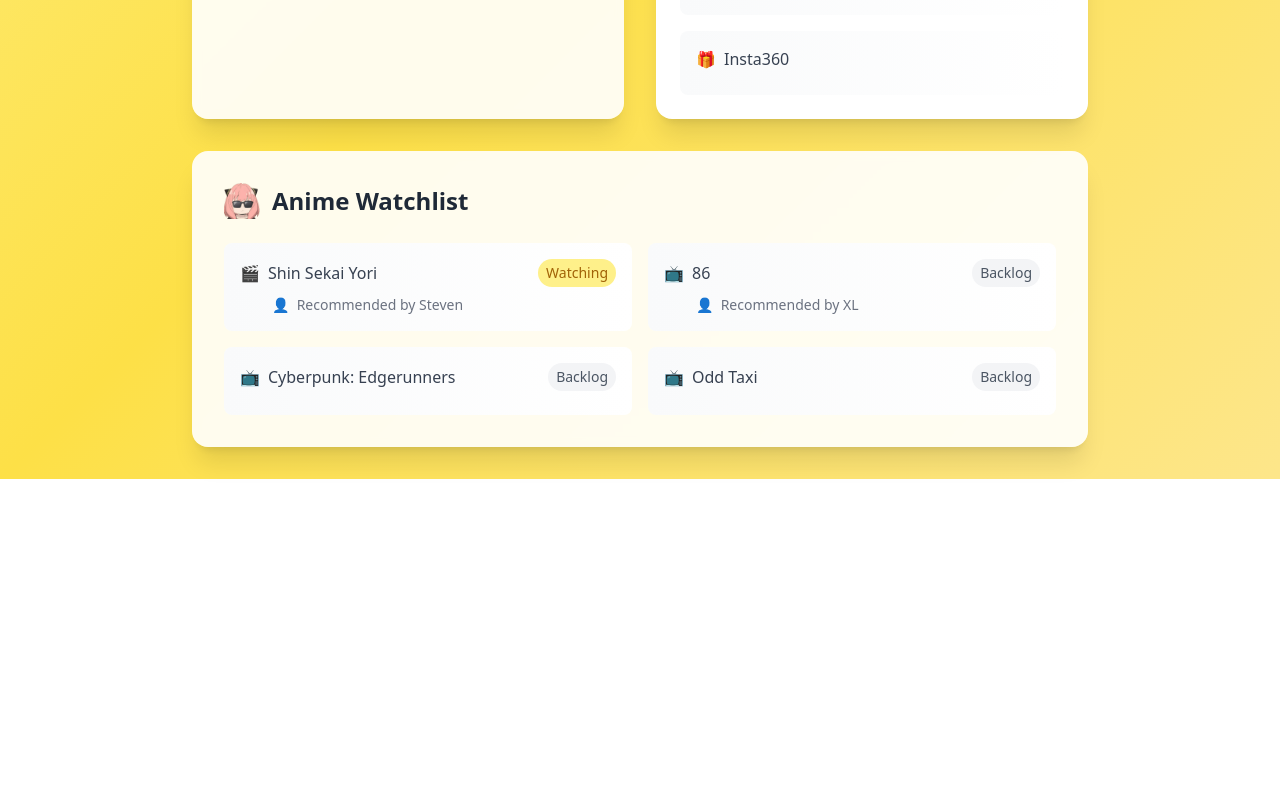
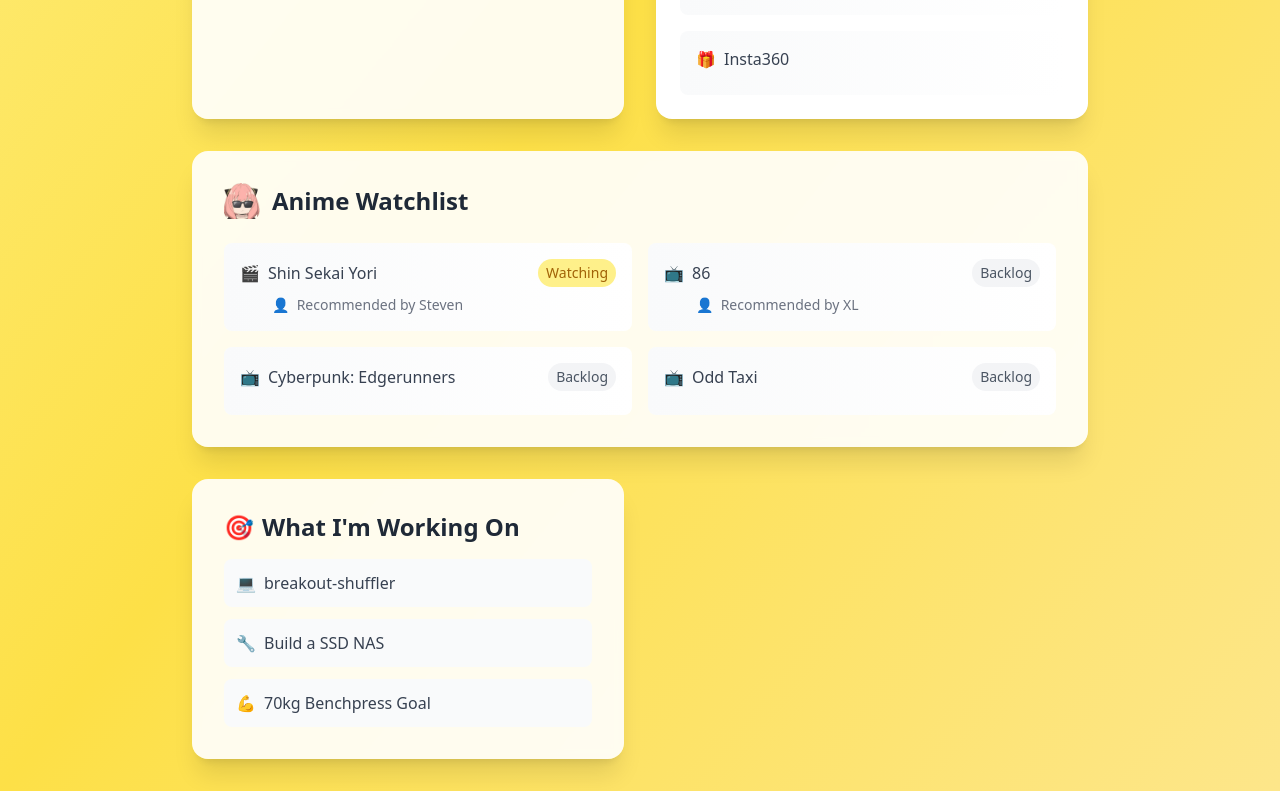
Before and after one commit to xuatz/aboutme, a SvelteKit app: page / in a window 1280 px wide. Shown: the part 805-1596 px from the top of the page. Before the commit the page ends 1284 px from the top, so only its background shows below. Built offline with nearby package versions, Linux system fonts and the light colour scheme.

Commit message:
feat: add what im working on section

```diff
--- /dev/null
+++ b/src/lib/components/ProjectList.svelte
@@ -0,0 +1,47 @@
+<script>
+  const projects = [
+    {
+      name: "breakout-shuffler",
+      type: "software",
+      url: "https://github.com/xuatz/breakout-shuffler",
+    },
+    {
+      name: "Build a SSD NAS",
+      type: "hardware",
+    },
+    {
+      name: "70kg Benchpress Goal",
+      type: "fitness",
+    }
+  ];
+</script>
+
+<div class="bg-white/90 backdrop-blur-sm rounded-2xl shadow-xl p-8 transform hover:scale-[1.02] transition-all duration-300 hover:shadow-2xl">
+  <h2 class="flex items-center mb-4 text-2xl font-bold text-gray-800">
+    <span class="mr-2 text-2xl">🎯</span> What I'm Working On
+  </h2>
+  <ul class="space-y-3">
+    {#each projects as project}
+      <li class="flex items-center p-3 transition-colors duration-200 rounded-lg bg-gray-50 hover:bg-yellow-50">
+        <span class="flex-shrink-0 mr-2 text-yellow-500">
+          {#if project.type === 'software'}
+            💻
+          {:else if project.type === 'hardware'}
+            🔧
+          {:else if project.type === 'fitness'}
+            💪
+          {/if}
+        </span>
+        {#if project.url}
+          <a href={project.url} class="text-gray-700 truncate transition-colors duration-200 hover:text-yellow-600">
+            {project.name}
+          </a>
+        {:else}
+          <span class="text-gray-700">
+            {project.name}
+          </span>
+        {/if}
+      </li>
+    {/each}
+  </ul>
+</div>
--- a/src/lib/components/RepoList.svelte
+++ b/src/lib/components/RepoList.svelte
@@ -3,14 +3,14 @@
 </script>
 
 <div class="bg-white/90 backdrop-blur-sm rounded-2xl shadow-xl p-8 transform hover:scale-[1.02] transition-all duration-300 hover:shadow-2xl">
-  <h2 class="text-2xl font-bold mb-4 text-gray-800 flex items-center">
-    <span class="text-2xl mr-2">⭐</span> Repositories that I'm Interested in~
+  <h2 class="flex items-center mb-4 text-2xl font-bold text-gray-800">
+    <span class="mr-2 text-2xl">⭐</span> Repositories that I'm Interested in~
   </h2>
   <ul class="space-y-3">
     {#each repos as repo}
-      <li class="flex items-center p-3 bg-gray-50 rounded-lg hover:bg-yellow-50 transition-colors duration-200">
-        <span class="text-yellow-500 mr-2">📚</span>
-        <a href={repo} class="text-gray-700 hover:text-yellow-600 transition-colors duration-200">{repo}</a>
+      <li class="flex items-center p-3 transition-colors duration-200 rounded-lg bg-gray-50 hover:bg-yellow-50">
+        <span class="flex-shrink-0 mr-2 text-yellow-500">📦</span>
+        <a href={repo} class="text-gray-700 truncate transition-colors duration-200 hover:text-yellow-600">{repo}</a>
       </li>
     {/each}
   </ul>
--- a/src/routes/+page.svelte
+++ b/src/routes/+page.svelte
@@ -4,16 +4,17 @@
   import RepoList from '../lib/components/RepoList.svelte';
   import Wishlist from '../lib/components/Wishlist.svelte';
   import AnimeWatchlist from '../lib/components/AnimeWatchlist.svelte';
+  import ProjectList from '../lib/components/ProjectList.svelte';
   /** @type {import('./$types').PageData} */
   export let data;
 </script>
 
-<div class="min-h-screen bg-gradient-to-br from-yellow-200 via-yellow-300 to-amber-200 p-8">
+<div class="min-h-screen p-8 bg-gradient-to-br from-yellow-200 via-yellow-300 to-amber-200">
   <div class="max-w-4xl mx-auto space-y-10">
     <!-- Header Section -->
     <Header careerDuration={data.career.duration} japanDuration={data.japan.duration} />
 
-    <div class="grid grid-cols-1 md:grid-cols-2 gap-8">
+    <div class="grid grid-cols-1 gap-8 md:grid-cols-2">
       <!-- Repos Section -->
       <RepoList repos={data.reposThatImInterestedIn} />
 
@@ -22,6 +23,9 @@
 
       <!-- Anime Watchlist Section -->
       <AnimeWatchlist animeWatchlist={data.animeWatchlist} />
+
+      <!-- Projects Section -->
+      <ProjectList />
     </div>
   </div>
 </div>
```
